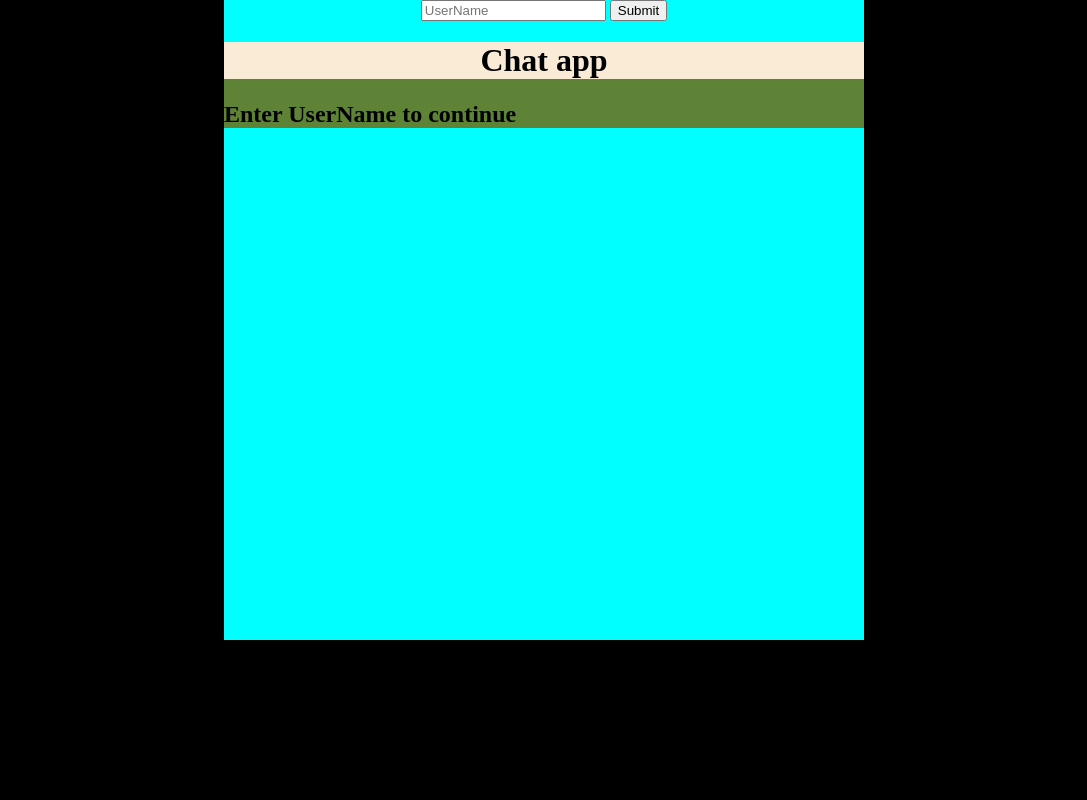
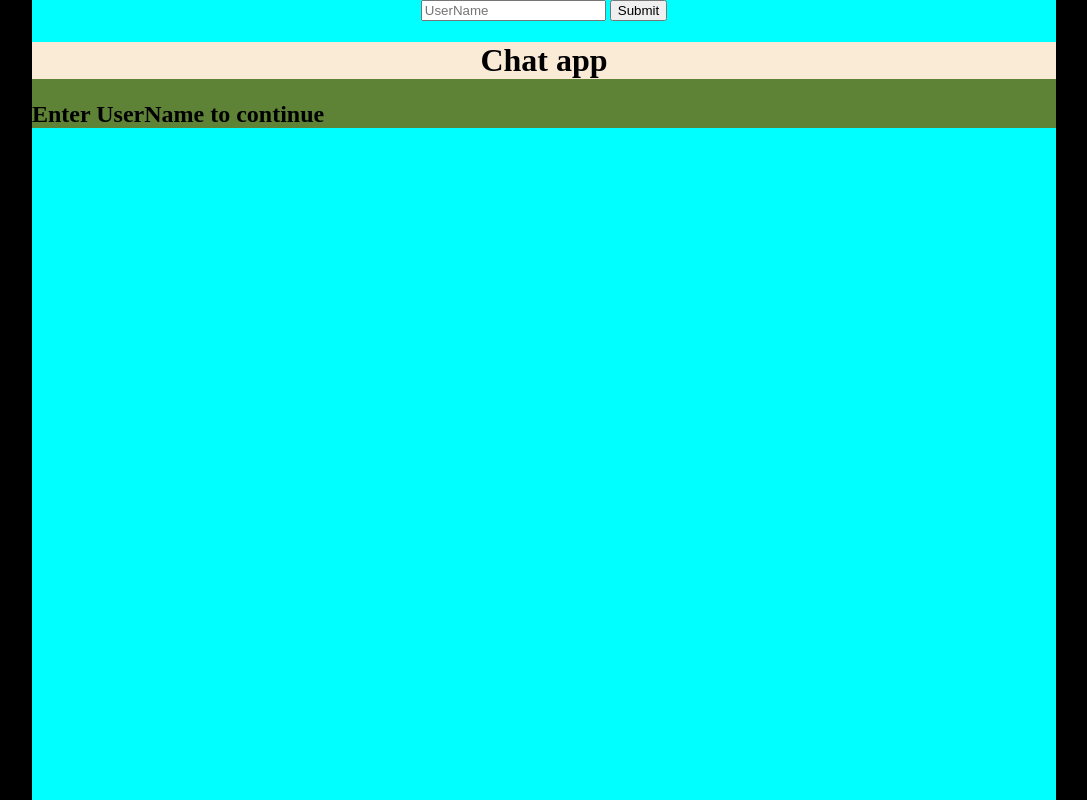
Before and after one commit to sudhansusingh/Chat, a website: page public/index.html in a window 1280 px wide. Shown: the whole page, without its empty margins (96-1183 px from the left). Drawn offline with nearby package versions, Linux system fonts and the light colour scheme; no server answers.

Commit message:
Style Change

```diff
--- a/public/style.css
+++ b/public/style.css
@@ -2,8 +2,8 @@ html{
   background-color: black;
 }
 body{
-  width:50vw;
-  height: 80vh;
+  width:80vw;
+  height: 800px;
   background-color: aqua;
   margin: 0 auto;
 }
```
